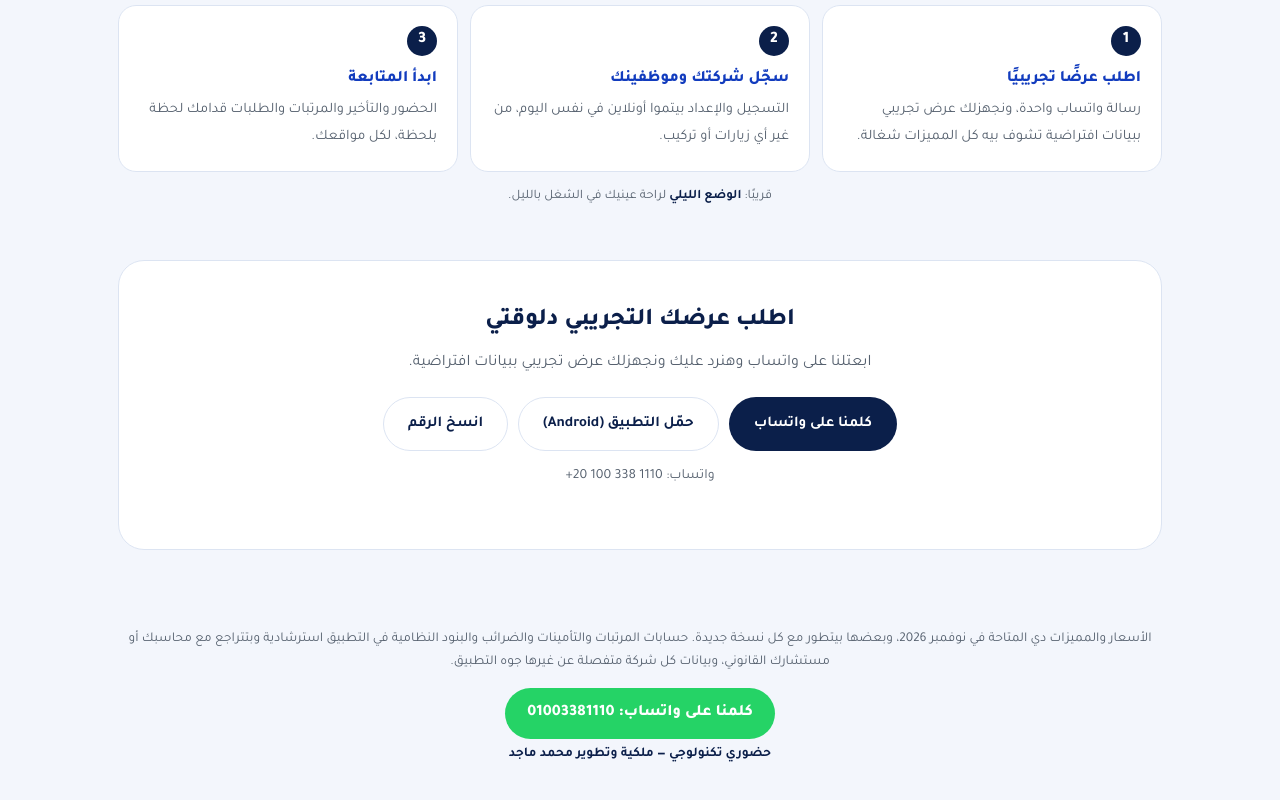
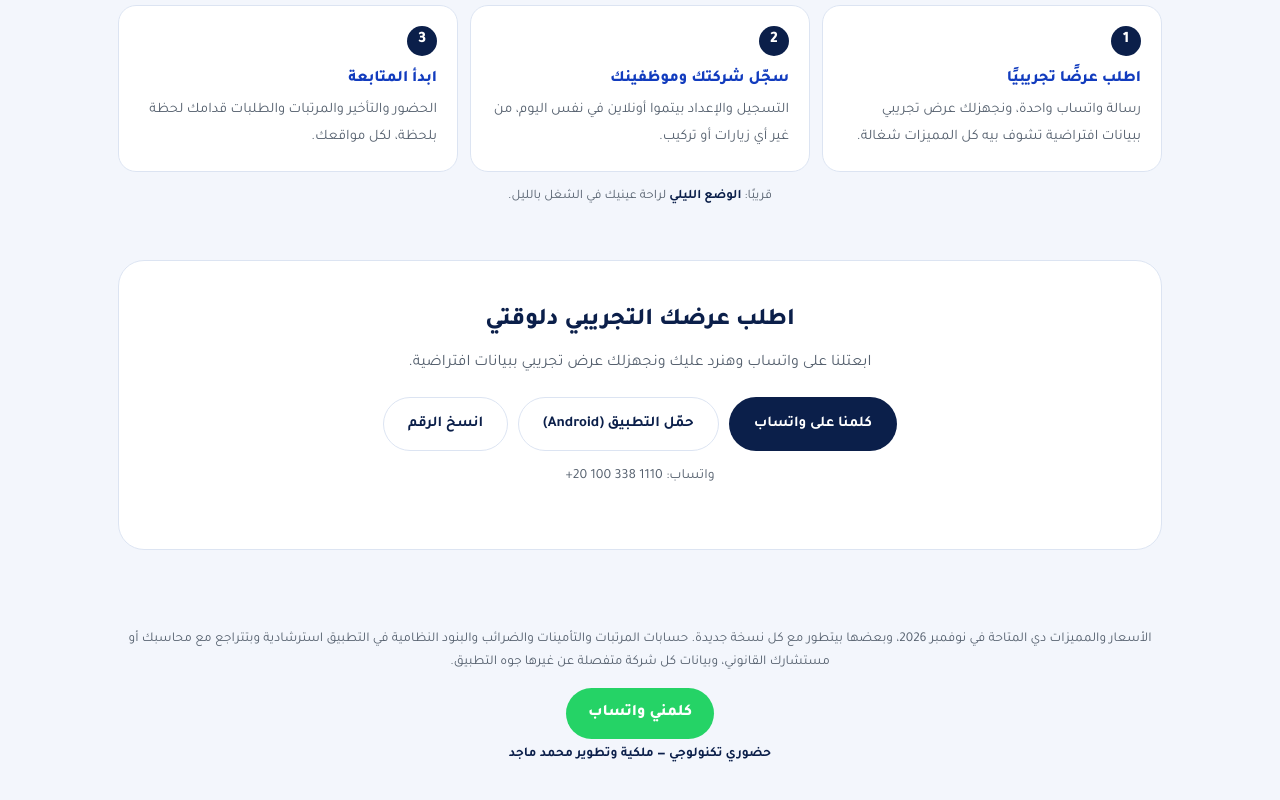
Before and after one commit to zekom4167-hue/hodory, a plain HTML site: page index.html in a window 1280 px wide. Shown: the part 3243-4043 px from the top of the page. Drawn offline with Linux system fonts and the light colour scheme.

Commit message:
landing: WhatsApp button, no visible number

```diff
--- a/index.html
+++ b/index.html
@@ -347,7 +347,7 @@
 <footer>
   <div class="wrap">
     الأسعار والمميزات دي المتاحة في نوفمبر 2026، وبعضها بيتطور مع كل نسخة جديدة. حسابات المرتبات والتأمينات والضرائب والبنود النظامية في التطبيق استرشادية وبتتراجع مع محاسبك أو مستشارك القانوني، وبيانات كل شركة متفصلة عن غيرها جوه التطبيق.
-    <div class="contact" style="margin:14px 0 4px"><a href="https://wa.me/201003381110" target="_blank" rel="noopener" style="display:inline-block;background:#25D366;color:#fff;font-weight:800;font-size:16px;padding:12px 22px;border-radius:999px;text-decoration:none">كلمنا على واتساب: <span dir="ltr">01003381110</span></a></div>
+    <div class="contact" style="margin:14px 0 4px"><a href="https://wa.me/201003381110" target="_blank" rel="noopener" style="display:inline-block;background:#25D366;color:#fff;font-weight:800;font-size:16px;padding:12px 22px;border-radius:999px;text-decoration:none">كلمني واتساب</a></div>
     <div class="owner">حضوري تكنولوجي — ملكية وتطوير محمد ماجد</div>
   </div>
 </footer>
```
